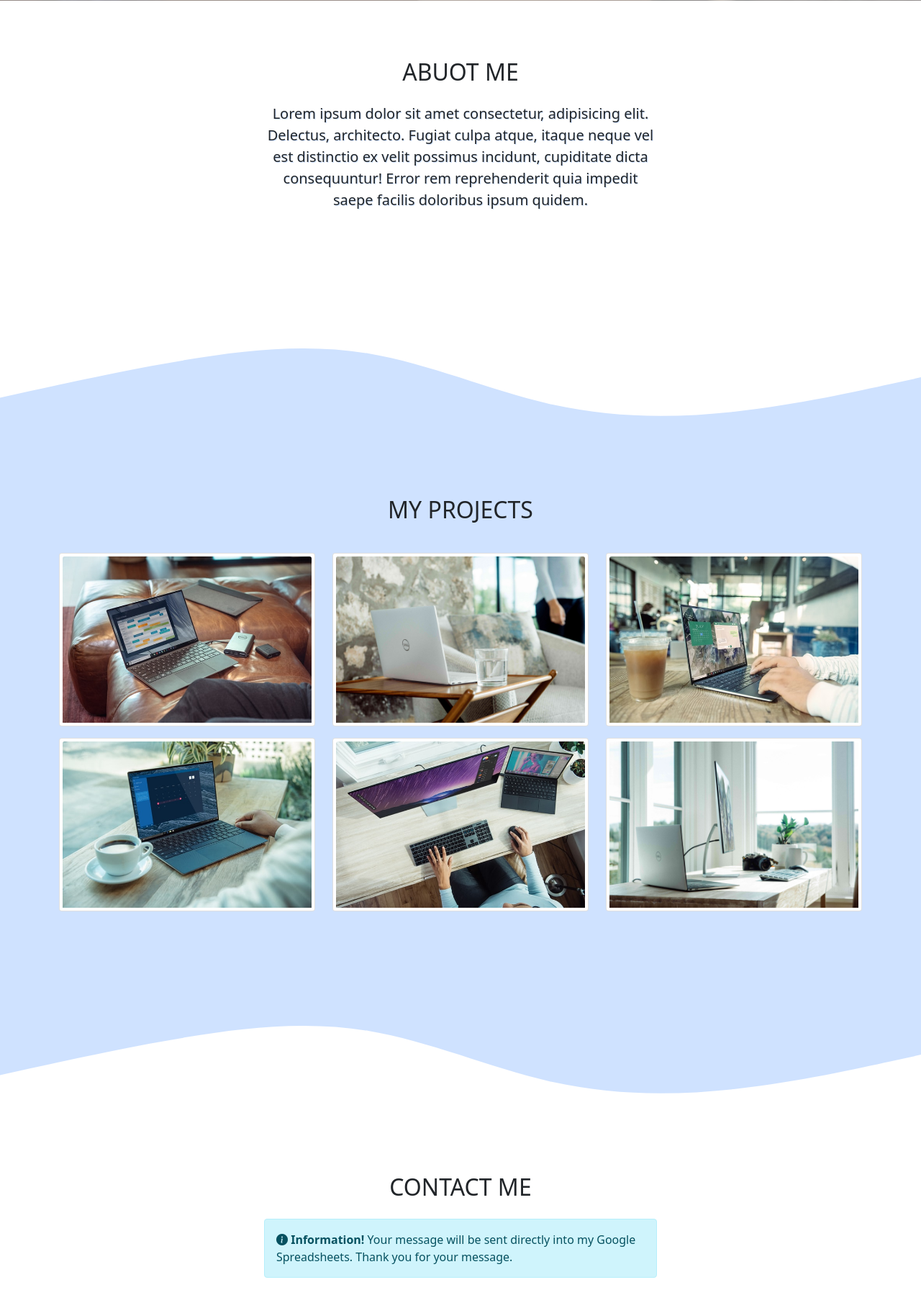
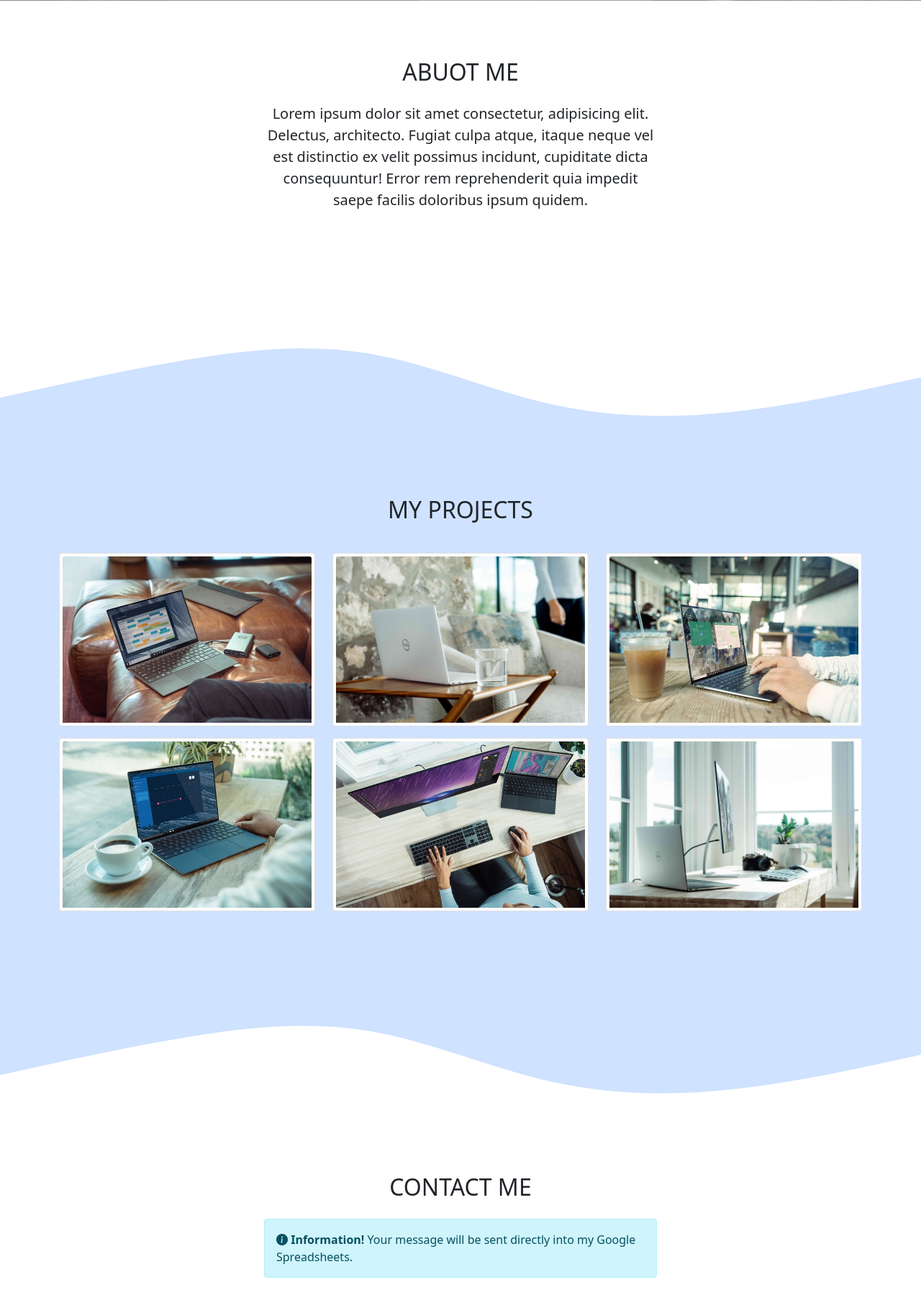
Before and after one commit to RizkiHP/RizkiHP.github.io, a PHP site: page / in a window 1280 px wide. Shown: the part 685-2477 px from the top of the page at 72% size. Run offline with PHP 8.4, Linux system fonts and the light colour scheme; some libraries are stand-ins or nearby versions.

```diff
--- a/css/style.css
+++ b/css/style.css
@@ -7,7 +7,7 @@
 }
 
 .jumbotron h1,
-p {
+.jumbotron p {
   text-shadow: 1px 1px #cfe2ff;
 }
 
--- a/index.html
+++ b/index.html
@@ -308,7 +308,7 @@
         <div class="row justify-content-center">
           <div class="col-md-6 mb-3">
             <div class="alert alert-info">
-              <strong><i class="bi bi-info-circle-fill"></i> Information!</strong> Your message will be sent directly into my Google Spreadsheets. Thank you for your message.
+              <strong><i class="bi bi-info-circle-fill"></i> Information!</strong> Your message will be sent directly into my Google Spreadsheets.
             </div>
             <div class="alert alert-success alert-dismissible fade show d-none my-alert" role="alert">
               <strong><i class="bi bi-check-circle-fill"></i> Thank You!</strong> Your message has been successfully sent..
```
